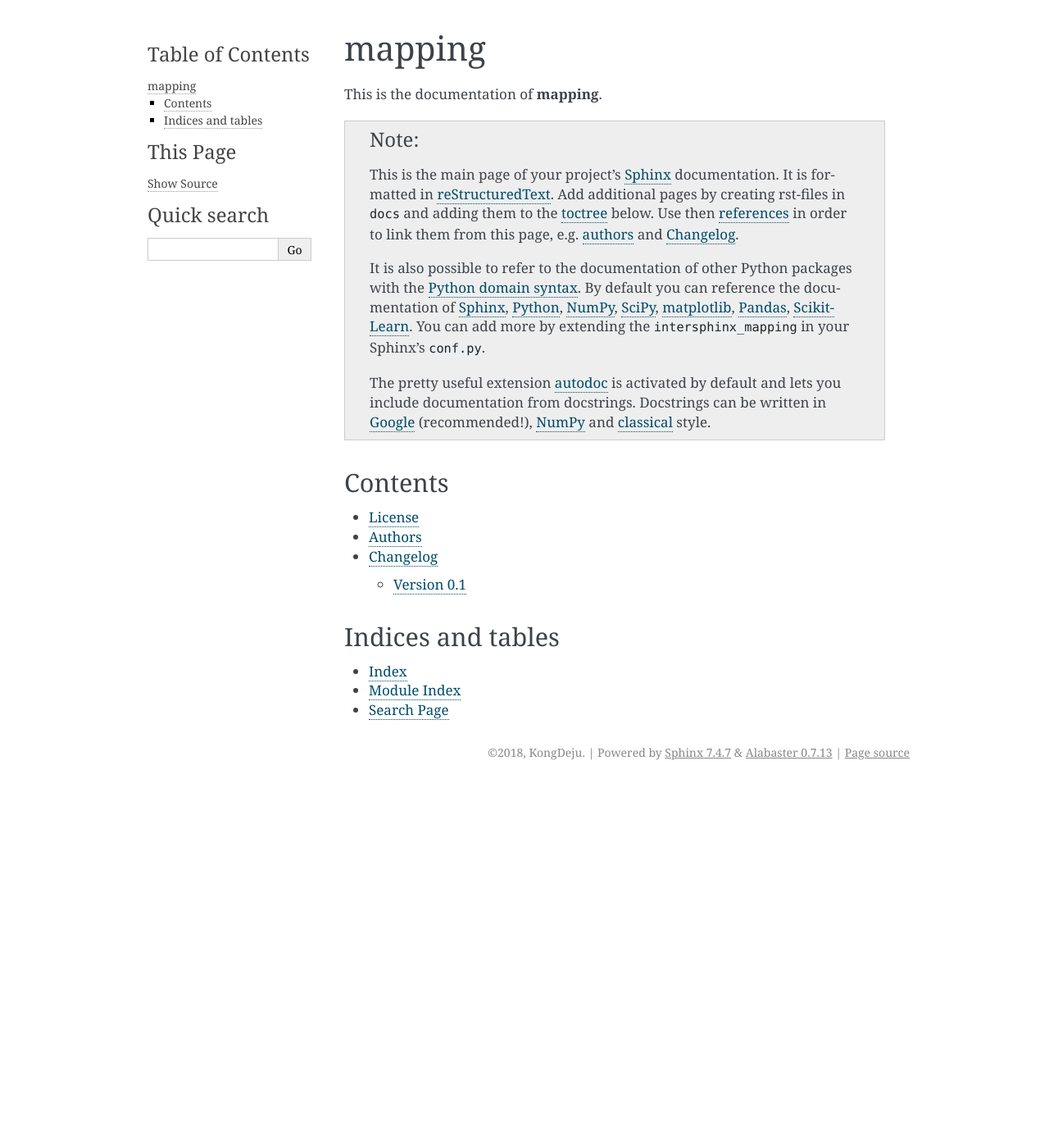
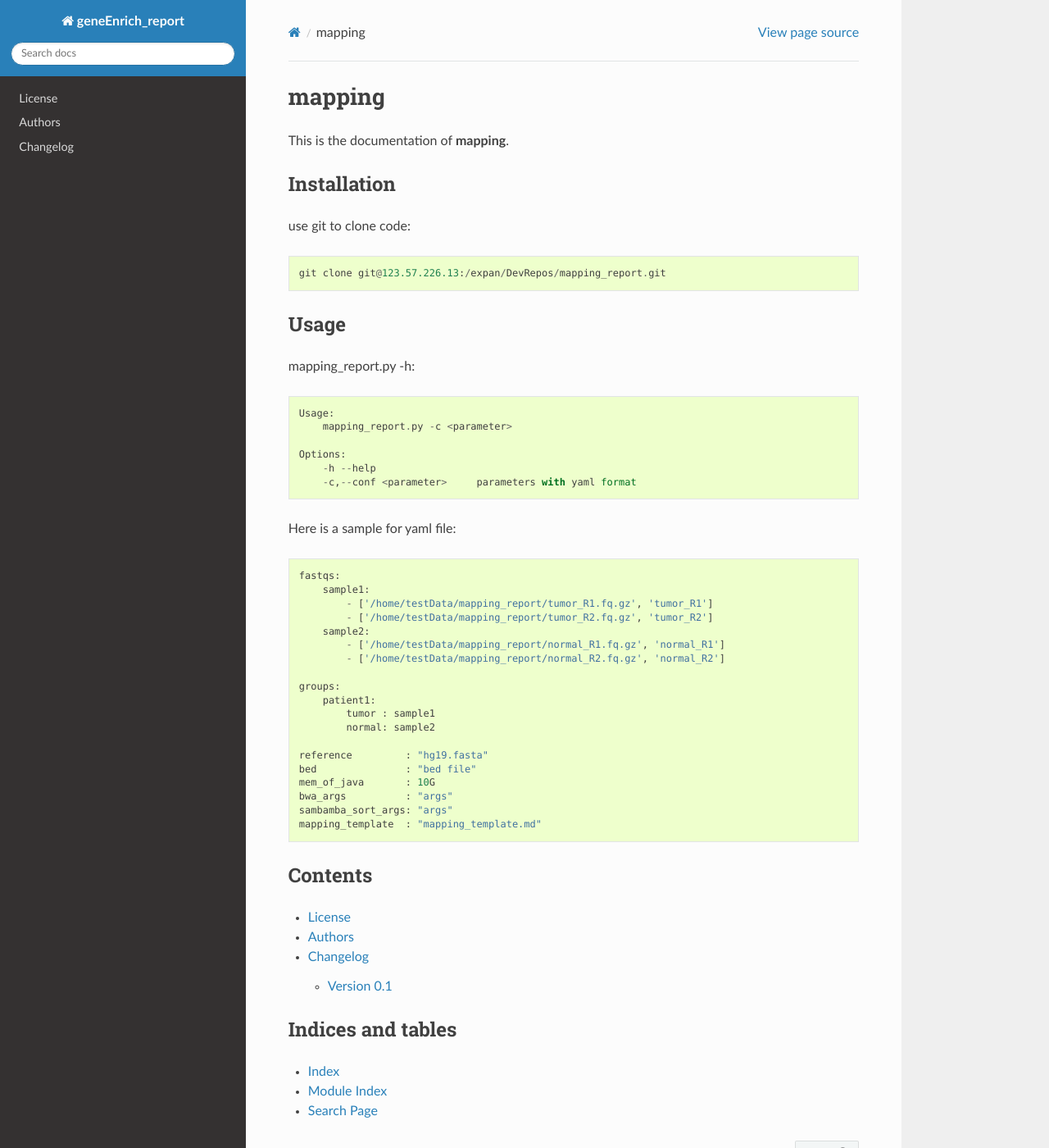
Before and after one commit to yangrui123/mapping_report, a Sphinx documentation site: the page built from docs/index.rst, in a window 1280 px wide and 1400 px high. Shown: the whole window at 82% size. Built offline with Sphinx 7.4.7 and the Read the Docs theme 2.0.0, drawn with Linux system fonts in a browser that asks for light colours; pages that are not in the unit, such as notebooks, are missing from menus; the version number could not be read and is left out; some of the changed text lies outside the part shown.

Commit message:
add docs

```diff
--- a/docs/conf.py
+++ b/docs/conf.py
@@ -8,12 +8,12 @@
 # All configuration values have a default; values that are commented out
 # serve to show the default.
 
-import sys
+import sys, os
 
 # If extensions (or modules to document with autodoc) are in another directory,
 # add these directories to sys.path here. If the directory is relative to the
 # documentation root, use os.path.abspath to make it absolute, like shown here.
-# sys.path.insert(0, os.path.abspath('.'))
+sys.path.insert(0, os.path.abspath('../'))
 
 # -- Hack for ReadTheDocs ------------------------------------------------------
 # This hack is necessary since RTD does not issue `sphinx-apidoc` before running
@@ -21,7 +21,6 @@ import sys
 # https://github.com/rtfd/readthedocs.org/issues/1139
 # DON'T FORGET: Check the box "Install your project inside a virtualenv using
 # setup.py install" in the RTD Advanced Settings.
-import os
 on_rtd = os.environ.get('READTHEDOCS', None) == 'True'
 if on_rtd:
     import inspect
@@ -31,7 +30,7 @@ if on_rtd:
         inspect.getfile(inspect.currentframe())))
 
     output_dir = os.path.join(__location__, "../docs/api")
-    module_dir = os.path.join(__location__, "../mapping")
+    module_dir = os.path.join(__location__, "../geneenrich_report")
     cmd_line_template = "sphinx-apidoc -f -o {outputdir} {moduledir}"
     cmd_line = cmd_line_template.format(outputdir=output_dir, moduledir=module_dir)
     apidoc.main(cmd_line.split(" "))
@@ -61,8 +60,8 @@ source_suffix = '.rst'
 master_doc = 'index'
 
 # General information about the project.
-project = u'mapping'
-copyright = u'2018, KongDeju'
+project = u'geneEnrich_report'
+copyright = u'2018, YangRui'
 
 # The version info for the project you're documenting, acts as replacement for
 # |version| and |release|, also used in various other places throughout the
@@ -115,7 +114,12 @@ pygments_style = 'sphinx'
 
 # The theme to use for HTML and HTML Help pages.  See the documentation for
 # a list of builtin themes.
-html_theme = 'alabaster'
+if on_rtd:
+    html_theme = 'default'
+else:
+    import sphinx_rtd_theme
+    html_theme = "sphinx_rtd_theme"
+    html_theme_path = [sphinx_rtd_theme.get_html_theme_path()]
 
 # Theme options are theme-specific and customize the look and feel of a theme
 # further.  For a list of options available for each theme, see the
@@ -128,7 +132,7 @@ html_theme = 'alabaster'
 # The name for this set of Sphinx documents.  If None, it defaults to
 # "<project> v<release> documentation".
 try:
-    from mapping import __version__ as version
+    from geneenrich_report import __version__ as version
 except ImportError:
     pass
 else:
@@ -193,7 +197,7 @@ html_static_path = ['_static']
 # html_file_suffix = None
 
 # Output file base name for HTML help builder.
-htmlhelp_basename = 'mapping-doc'
+htmlhelp_basename = 'geneenrich_report-doc'
 
 
 # -- Options for LaTeX output --------------------------------------------------
@@ -212,8 +216,8 @@ latex_elements = {
 # Grouping the document tree into LaTeX files. List of tuples
 # (source start file, target name, title, author, documentclass [howto/manual]).
 latex_documents = [
-  ('index', 'user_guide.tex', u'mapping Documentation',
-   u'KongDeju', 'manual'),
+  ('index', 'user_guide.tex', u'geneEnrich_report Documentation',
+   u'YangRui', 'manual'),
 ]
 
 # The name of an image file (relative to this directory) to place at the top of
@@ -238,12 +242,3 @@ latex_documents = [
 
 # -- External mapping ------------------------------------------------------------
 python_version = '.'.join(map(str, sys.version_info[0:2]))
-intersphinx_mapping = {
-    'sphinx': ('http://sphinx.pocoo.org', None),
-    'python': ('http://docs.python.org/' + python_version, None),
-    'matplotlib': ('http://matplotlib.sourceforge.net', None),
-    'numpy': ('http://docs.scipy.org/doc/numpy', None),
-    'sklearn': ('http://scikit-learn.org/stable', None),
-    'pandas': ('http://pandas.pydata.org/pandas-docs/stable', None),
-    'scipy': ('http://docs.scipy.org/doc/scipy/reference/', None),
-}
--- a/docs/index.rst
+++ b/docs/index.rst
@@ -4,38 +4,46 @@ mapping
 
 This is the documentation of **mapping**.
 
-.. note::
+Installation
+============
+use git to clone code::
 
-    This is the main page of your project's `Sphinx <http://sphinx-doc.org/>`_
-    documentation. It is formatted in `reStructuredText
-    <http://sphinx-doc.org/rest.html>`__. Add additional pages by creating
-    rst-files in ``docs`` and adding them to the `toctree
-    <http://sphinx-doc.org/markup/toctree.html>`_ below. Use then
-    `references <http://sphinx-doc.org/markup/inline.html>`__ in order to link
-    them from this page, e.g. :ref:`authors <authors>` and :ref:`changes`.
+    git clone git@123.57.226.13:/expan/DevRepos/mapping_report.git
 
-    It is also possible to refer to the documentation of other Python packages
-    with the `Python domain syntax
-    <http://sphinx-doc.org/domains.html#the-python-domain>`__. By default you
-    can reference the documentation of `Sphinx <http://sphinx.pocoo.org>`__,
-    `Python <http://docs.python.org/>`__, `NumPy
-    <http://docs.scipy.org/doc/numpy>`__, `SciPy
-    <http://docs.scipy.org/doc/scipy/reference/>`__, `matplotlib
-    <http://matplotlib.sourceforge.net>`__, `Pandas
-    <http://pandas.pydata.org/pandas-docs/stable>`__, `Scikit-Learn
-    <http://scikit-learn.org/stable>`__. You can add more by
-    extending the ``intersphinx_mapping`` in your Sphinx's ``conf.py``.
 
-    The pretty useful extension `autodoc
-    <http://www.sphinx-doc.org/en/stable/ext/autodoc.html>`__ is activated by
-    default and lets you include documentation from docstrings. Docstrings can
-    be written in `Google
-    <http://google.github.io/styleguide/pyguide.html#Comments>`__
-    (recommended!), `NumPy
-    <https://github.com/numpy/numpy/blob/master/doc/HOWTO_DOCUMENT.rst.txt>`__
-    and `classical
-    <http://www.sphinx-doc.org/en/stable/domains.html#info-field-lists>`__
-    style.
+Usage
+=====
+
+mapping_report.py -h::
+
+    Usage:
+        mapping_report.py -c <parameter>
+
+    Options:
+        -h --help
+        -c,--conf <parameter>     parameters with yaml format
+
+Here is a sample for yaml file::
+
+    fastqs:
+        sample1:
+            - ['/home/testData/mapping_report/tumor_R1.fq.gz', 'tumor_R1']
+            - ['/home/testData/mapping_report/tumor_R2.fq.gz', 'tumor_R2']
+        sample2:
+            - ['/home/testData/mapping_report/normal_R1.fq.gz', 'normal_R1']
+            - ['/home/testData/mapping_report/normal_R2.fq.gz', 'normal_R2']
+
+    groups:
+        patient1:
+            tumor : sample1
+            normal: sample2
+
+    reference         : "hg19.fasta"
+    bed               : "bed file"
+    mem_of_java       : 10G
+    bwa_args          : "args"
+    sambamba_sort_args: "args"
+    mapping_template  : "mapping_template.md"
 
 
 Contents
```
Also changed, not shown: bin/__init__.py (deleted), 14 other files.
